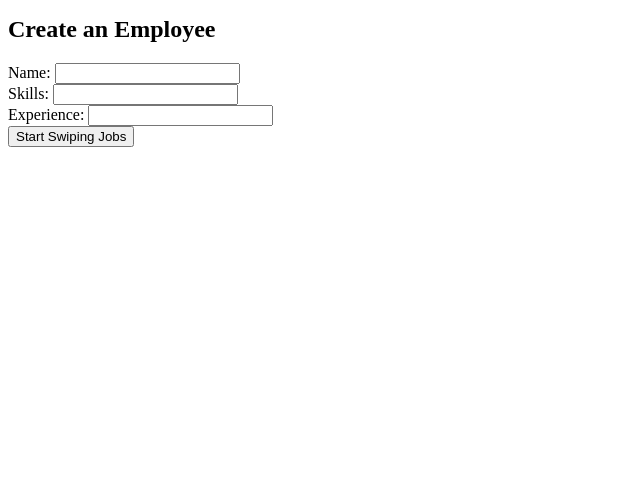
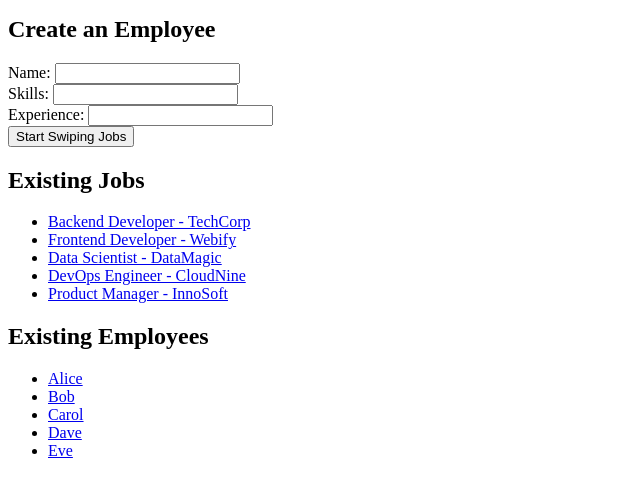
Before and after one commit to TuubaLord/job_finder, a Flask app: page / in a window 1280 px wide. Shown: the part 215-712 px from the top of the page, without its empty margins (0-640 px from the left). Run offline with Flask 3, Linux system fonts and the light colour scheme.

Commit message:
feat: persist profiles and track matches

```diff
--- a/app.py
+++ b/app.py
@@ -1,86 +1,219 @@
 from flask import Flask, render_template, session, redirect, url_for, request
 from models import Job, Employee
+from dataclasses import asdict
+import json
+import os
 
 app = Flask(__name__)
 app.secret_key = "dev"
 
-jobs = [
-    Job(1, "Backend Developer", "TechCorp", "Work on APIs and services."),
-    Job(2, "Frontend Developer", "Webify", "Build engaging user interfaces."),
-    Job(3, "Data Scientist", "DataMagic", "Analyze and model complex datasets."),
-    Job(4, "DevOps Engineer", "CloudNine", "Manage infrastructure and deployments."),
-    Job(5, "Product Manager", "InnoSoft", "Guide product vision and execution."),
-]
+DATA_FILE = "data.json"
 
-employees = [
-    Employee(1, "Alice", "Python, Flask", "3 years at StartUp"),
-    Employee(2, "Bob", "JavaScript, React", "2 years freelancing"),
-    Employee(3, "Carol", "Data analysis, SQL", "4 years at FinanceCo"),
-    Employee(4, "Dave", "DevOps, Docker", "5 years at CloudCo"),
-    Employee(5, "Eve", "Product strategy, Agile", "6 years at BigCorp"),
-]
+
+def load_data():
+    """Load persisted jobs, employees and swipe data."""
+    global jobs, employees, job_likes, job_dislikes, employee_likes, employee_dislikes, matches
+    if os.path.exists(DATA_FILE):
+        with open(DATA_FILE) as f:
+            data = json.load(f)
+        jobs = [Job(**j) for j in data.get("jobs", [])]
+        employees = [Employee(**e) for e in data.get("employees", [])]
+        likes = data.get("likes", {})
+        job_likes = {int(k): set(v) for k, v in likes.get("job_likes", {}).items()}
+        job_dislikes = {int(k): set(v) for k, v in likes.get("job_dislikes", {}).items()}
+        employee_likes = {int(k): set(v) for k, v in likes.get("employee_likes", {}).items()}
+        employee_dislikes = {int(k): set(v) for k, v in likes.get("employee_dislikes", {}).items()}
+        matches = set(tuple(m) for m in data.get("matches", []))
+    else:
+        jobs = [
+            Job(1, "Backend Developer", "TechCorp", "Work on APIs and services."),
+            Job(2, "Frontend Developer", "Webify", "Build engaging user interfaces."),
+            Job(3, "Data Scientist", "DataMagic", "Analyze and model complex datasets."),
+            Job(4, "DevOps Engineer", "CloudNine", "Manage infrastructure and deployments."),
+            Job(5, "Product Manager", "InnoSoft", "Guide product vision and execution."),
+        ]
+
+        employees = [
+            Employee(1, "Alice", "Python, Flask", "3 years at StartUp"),
+            Employee(2, "Bob", "JavaScript, React", "2 years freelancing"),
+            Employee(3, "Carol", "Data analysis, SQL", "4 years at FinanceCo"),
+            Employee(4, "Dave", "DevOps, Docker", "5 years at CloudCo"),
+            Employee(5, "Eve", "Product strategy, Agile", "6 years at BigCorp"),
+        ]
+
+        job_likes = {}
+        job_dislikes = {}
+        employee_likes = {}
+        employee_dislikes = {}
+        matches = set()
+        save_data()
+
+
+def save_data():
+    data = {
+        "jobs": [asdict(j) for j in jobs],
+        "employees": [asdict(e) for e in employees],
+        "likes": {
+            "job_likes": {k: list(v) for k, v in job_likes.items()},
+            "job_dislikes": {k: list(v) for k, v in job_dislikes.items()},
+            "employee_likes": {k: list(v) for k, v in employee_likes.items()},
+            "employee_dislikes": {k: list(v) for k, v in employee_dislikes.items()},
+        },
+        "matches": [list(m) for m in matches],
+    }
+    with open(DATA_FILE, "w") as f:
+        json.dump(data, f)
+
+
+# initialise data
+load_data()
 
 @app.route("/")
 def index():
-    return render_template("index.html")
+    return render_template("index.html", jobs=jobs, employees=employees)
 
 
 @app.route("/create_job", methods=["POST"])
 def create_job():
-    job_data = {
-        "title": request.form.get("title"),
-        "company": request.form.get("company"),
-        "description": request.form.get("description"),
-    }
-    session["my_job"] = job_data
+    next_id = max([j.id for j in jobs], default=0) + 1
+    job = Job(
+        next_id,
+        request.form.get("title"),
+        request.form.get("company"),
+        request.form.get("description"),
+    )
+    jobs.append(job)
+    session["my_job_id"] = job.id
     session["candidate_index"] = 0
+    save_data()
     return redirect(url_for("swipe_candidates"))
 
 
 @app.route("/create_employee", methods=["POST"])
 def create_employee():
-    employee_data = {
-        "name": request.form.get("name"),
-        "skills": request.form.get("skills"),
-        "experience": request.form.get("experience"),
-    }
-    session["my_employee"] = employee_data
+    next_id = max([e.id for e in employees], default=0) + 1
+    employee = Employee(
+        next_id,
+        request.form.get("name"),
+        request.form.get("skills"),
+        request.form.get("experience"),
+    )
+    employees.append(employee)
+    session["my_employee_id"] = employee.id
+    session["job_index"] = 0
+    save_data()
+    return redirect(url_for("swipe_jobs"))
+
+
+@app.route("/login_job/<int:job_id>")
+def login_job(job_id):
+    session["my_job_id"] = job_id
+    session["candidate_index"] = 0
+    return redirect(url_for("swipe_candidates"))
+
+
+@app.route("/login_employee/<int:employee_id>")
+def login_employee(employee_id):
+    session["my_employee_id"] = employee_id
     session["job_index"] = 0
     return redirect(url_for("swipe_jobs"))
 
 @app.route("/jobs")
 def swipe_jobs():
-    if "my_employee" not in session:
+    if "my_employee_id" not in session:
         return redirect(url_for("index"))
+    emp_id = session["my_employee_id"]
+    liked = employee_likes.get(emp_id, set())
+    disliked = employee_dislikes.get(emp_id, set())
+    available_jobs = [j for j in jobs if j.id not in liked and j.id not in disliked]
     index = session.get("job_index", 0)
-    if index >= len(jobs):
-        return render_template("done.html", target="jobs")
-    job = jobs[index]
-    return render_template("job.html", job=job, employee=session.get("my_employee"))
+    if index >= len(available_jobs):
+        return render_template("done.html", target="jobs", employee=_get_employee(emp_id))
+    job = available_jobs[index]
+    return render_template("job.html", job=job, employee=_get_employee(emp_id))
 
 @app.route("/jobs/<action>", methods=["POST"])
 def handle_job_action(action):
+    if "my_employee_id" not in session:
+        return redirect(url_for("index"))
+    emp_id = session["my_employee_id"]
+    liked = employee_likes.get(emp_id, set())
+    disliked = employee_dislikes.get(emp_id, set())
+    available_jobs = [j for j in jobs if j.id not in liked and j.id not in disliked]
     index = session.get("job_index", 0)
+    if index >= len(available_jobs):
+        return redirect(url_for("swipe_jobs"))
+    job = available_jobs[index]
+    job_id = job.id
+    if action == "like":
+        employee_likes.setdefault(emp_id, set()).add(job_id)
+        if emp_id in job_likes.get(job_id, set()):
+            matches.add((job_id, emp_id))
+    else:
+        employee_dislikes.setdefault(emp_id, set()).add(job_id)
     session["job_index"] = index + 1
+    save_data()
     return redirect(url_for("swipe_jobs"))
 
 @app.route("/candidates")
 def swipe_candidates():
-    if "my_job" not in session:
+    if "my_job_id" not in session:
         return redirect(url_for("index"))
+    job_id = session["my_job_id"]
+    liked = job_likes.get(job_id, set())
+    disliked = job_dislikes.get(job_id, set())
+    available_candidates = [e for e in employees if e.id not in liked and e.id not in disliked]
     index = session.get("candidate_index", 0)
-    if index >= len(employees):
-        return render_template("done.html", target="candidates")
-    candidate = employees[index]
-    return render_template(
-        "candidate.html", candidate=candidate, job=session.get("my_job")
-    )
+    if index >= len(available_candidates):
+        return render_template("done.html", target="candidates", job=_get_job(job_id))
+    candidate = available_candidates[index]
+    return render_template("candidate.html", candidate=candidate, job=_get_job(job_id))
 
 @app.route("/candidates/<action>", methods=["POST"])
 def handle_candidate_action(action):
+    if "my_job_id" not in session:
+        return redirect(url_for("index"))
+    job_id = session["my_job_id"]
+    liked = job_likes.get(job_id, set())
+    disliked = job_dislikes.get(job_id, set())
+    available_candidates = [e for e in employees if e.id not in liked and e.id not in disliked]
     index = session.get("candidate_index", 0)
+    if index >= len(available_candidates):
+        return redirect(url_for("swipe_candidates"))
+    candidate = available_candidates[index]
+    emp_id = candidate.id
+    if action == "like":
+        job_likes.setdefault(job_id, set()).add(emp_id)
+        if job_id in employee_likes.get(emp_id, set()):
+            matches.add((job_id, emp_id))
+    else:
+        job_dislikes.setdefault(job_id, set()).add(emp_id)
     session["candidate_index"] = index + 1
+    save_data()
     return redirect(url_for("swipe_candidates"))
+
+
+@app.route("/matches")
+def matches_view():
+    if "my_job_id" in session:
+        job_id = session["my_job_id"]
+        matched_emp_ids = [e for j, e in matches if j == job_id]
+        matched_emps = [e for e in employees if e.id in matched_emp_ids]
+        return render_template("matches.html", my_job=_get_job(job_id), matches=matched_emps)
+    if "my_employee_id" in session:
+        emp_id = session["my_employee_id"]
+        matched_job_ids = [j for j, e in matches if e == emp_id]
+        matched_jobs = [j for j in jobs if j.id in matched_job_ids]
+        return render_template("matches.html", my_employee=_get_employee(emp_id), matches=matched_jobs)
+    return redirect(url_for("index"))
+
+
+def _get_job(job_id):
+    return next((j for j in jobs if j.id == job_id), None)
+
+
+def _get_employee(emp_id):
+    return next((e for e in employees if e.id == emp_id), None)
 
 if __name__ == "__main__":
     app.run(debug=True, port=8000)
--- /dev/null
+++ b/data.json
@@ -0,0 +1,23 @@
+{
+  "jobs": [
+    {"id": 1, "title": "Backend Developer", "company": "TechCorp", "description": "Work on APIs and services."},
+    {"id": 2, "title": "Frontend Developer", "company": "Webify", "description": "Build engaging user interfaces."},
+    {"id": 3, "title": "Data Scientist", "company": "DataMagic", "description": "Analyze and model complex datasets."},
+    {"id": 4, "title": "DevOps Engineer", "company": "CloudNine", "description": "Manage infrastructure and deployments."},
+    {"id": 5, "title": "Product Manager", "company": "InnoSoft", "description": "Guide product vision and execution."}
+  ],
+  "employees": [
+    {"id": 1, "name": "Alice", "skills": "Python, Flask", "experience": "3 years at StartUp"},
+    {"id": 2, "name": "Bob", "skills": "JavaScript, React", "experience": "2 years freelancing"},
+    {"id": 3, "name": "Carol", "skills": "Data analysis, SQL", "experience": "4 years at FinanceCo"},
+    {"id": 4, "name": "Dave", "skills": "DevOps, Docker", "experience": "5 years at CloudCo"},
+    {"id": 5, "name": "Eve", "skills": "Product strategy, Agile", "experience": "6 years at BigCorp"}
+  ],
+  "likes": {
+    "job_likes": {},
+    "job_dislikes": {},
+    "employee_likes": {},
+    "employee_dislikes": {}
+  },
+  "matches": []
+}
--- a/templates/candidate.html
+++ b/templates/candidate.html
@@ -1,7 +1,7 @@
 <!doctype html>
 <title>Candidate Swipe</title>
 {% if job %}
-<p>Swiping for {{ job.title }} - {{ job.company }}</p>
+<p>Swiping for {{ job.title }} - {{ job.company }} | <a href="{{ url_for('matches') }}">Matches</a></p>
 {% endif %}
 <h2>{{ candidate.name }}</h2>
 <p><strong>Skills:</strong> {{ candidate.skills }}</p>
--- a/templates/done.html
+++ b/templates/done.html
@@ -2,3 +2,6 @@
 <title>Done</title>
 <p>No more {{ target }} to show.</p>
 <p><a href="{{ url_for('index') }}">Back to home</a></p>
+{% if job or employee %}
+<p><a href="{{ url_for('matches') }}">View Matches</a></p>
+{% endif %}
--- a/templates/index.html
+++ b/templates/index.html
@@ -17,3 +17,17 @@
   <label>Experience: <input type="text" name="experience" /></label><br />
   <button type="submit">Start Swiping Jobs</button>
 </form>
+
+<h2>Existing Jobs</h2>
+<ul>
+  {% for job in jobs %}
+  <li><a href="{{ url_for('login_job', job_id=job.id) }}">{{ job.title }} - {{ job.company }}</a></li>
+  {% endfor %}
+</ul>
+
+<h2>Existing Employees</h2>
+<ul>
+  {% for employee in employees %}
+  <li><a href="{{ url_for('login_employee', employee_id=employee.id) }}">{{ employee.name }}</a></li>
+  {% endfor %}
+</ul>
--- a/templates/job.html
+++ b/templates/job.html
@@ -1,7 +1,7 @@
 <!doctype html>
 <title>Job Swipe</title>
 {% if employee %}
-<p>Swiping as {{ employee.name }}</p>
+<p>Swiping as {{ employee.name }} | <a href="{{ url_for('matches') }}">Matches</a></p>
 {% endif %}
 <h2>{{ job.title }} - {{ job.company }}</h2>
 <p>{{ job.description }}</p>
```
Also changed, not shown: templates/matches.html (added, +19 -0 lines), README.md.
